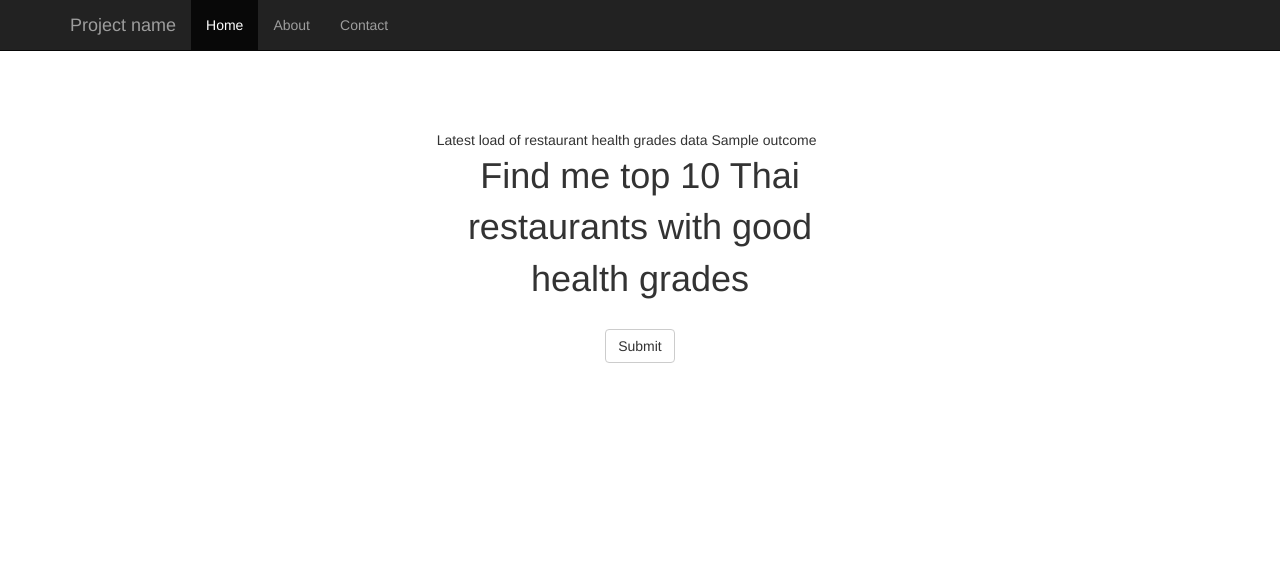
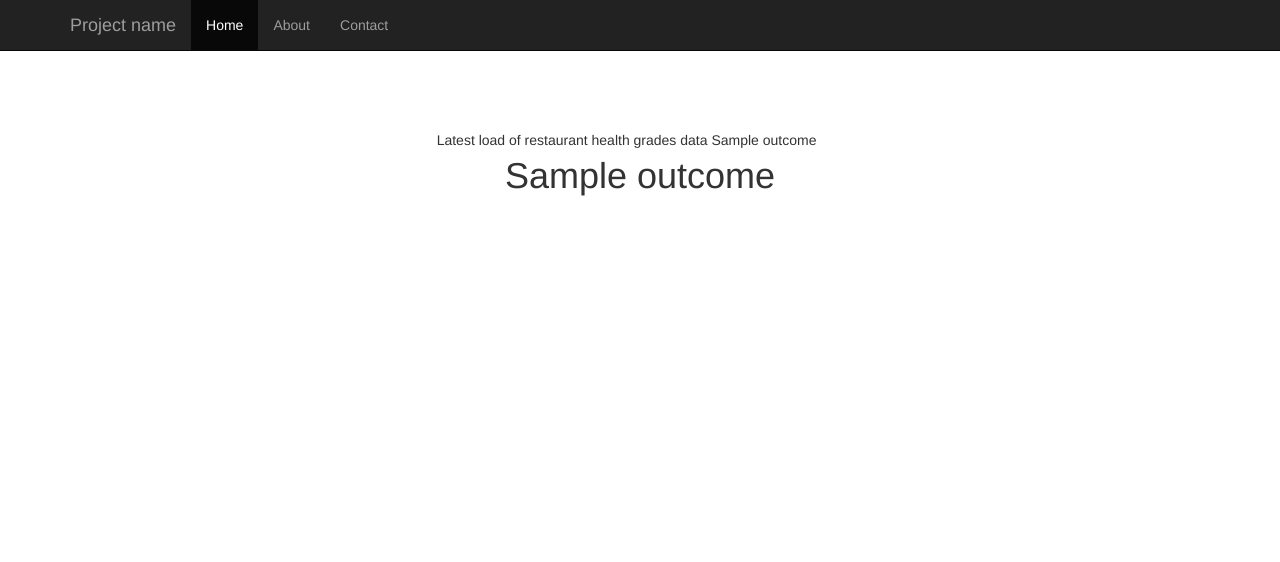
Before and after one commit to emhoa/eatclean, a Flask app: template app/templates/bulkInsertGradesResults.html in a window 1280 px wide. Shown: the top 562 px of the page. Run offline with Flask 2, Linux system fonts and the light colour scheme; the template is opened without the code that fills it: most values are stand-ins (such as "Sample title", 1, 10 or a date in 2020); parts of the project's set-up code (start-up, migrations or seed data) failed here and were passed over; some libraries are stand-ins or nearby versions.

Commit message:
Debugged

```diff
--- a/app/templates/bulkInsertGrades.html
+++ b/app/templates/bulkInsertGrades.html
@@ -6,8 +6,7 @@
                        <form action"bulkInsert" method="POST">
 <!-- action is the html template that will return the result to this input query -->
                                <div class="form-group text-center">
-                                       <label style="font-weight:300; font-size:36px;">Find me top 10 Thai r
-estaurants with the best health grades</label>
+                                       <label style="font-weight:300; font-size:36px;">Find me top 10 Thai restaurants with the best health grades</label>
                                        <br /><br />
                                        <button type="submit" value="Send" name="restaurant-health-grades-container" class="btn btn-default id-submit">Run job</button>
                                </div>
--- a/app/templates/bulkInsertGradesResults.html
+++ b/app/templates/bulkInsertGradesResults.html
@@ -7,9 +7,8 @@
                        <form action"runQuery" method="POST">
 <!-- action is the html template that will return the result to this input query -->
                                <div class="form-group text-center">
-                                       <label style="font-weight:300; font-size:36px;">Find me top 10 Thai restaurants with good health grades</label>
+                                       <label style="font-weight:300; font-size:36px;">{{ outcome }}</label>
                                        <br /><br />
-                                       <button type="submit" value="Send" name="restaurant-health-grades-container" class="btn btn-default id-submit">Submit</button>
                                </div>
                        </form>
                </div>
```
